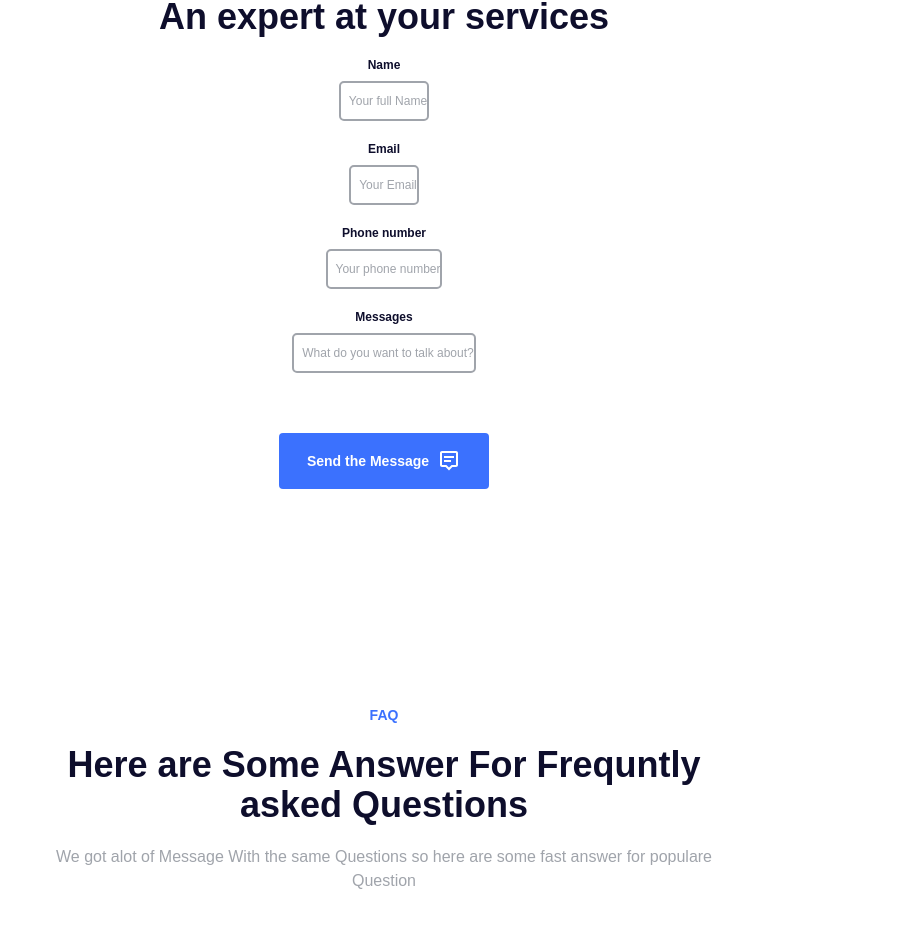
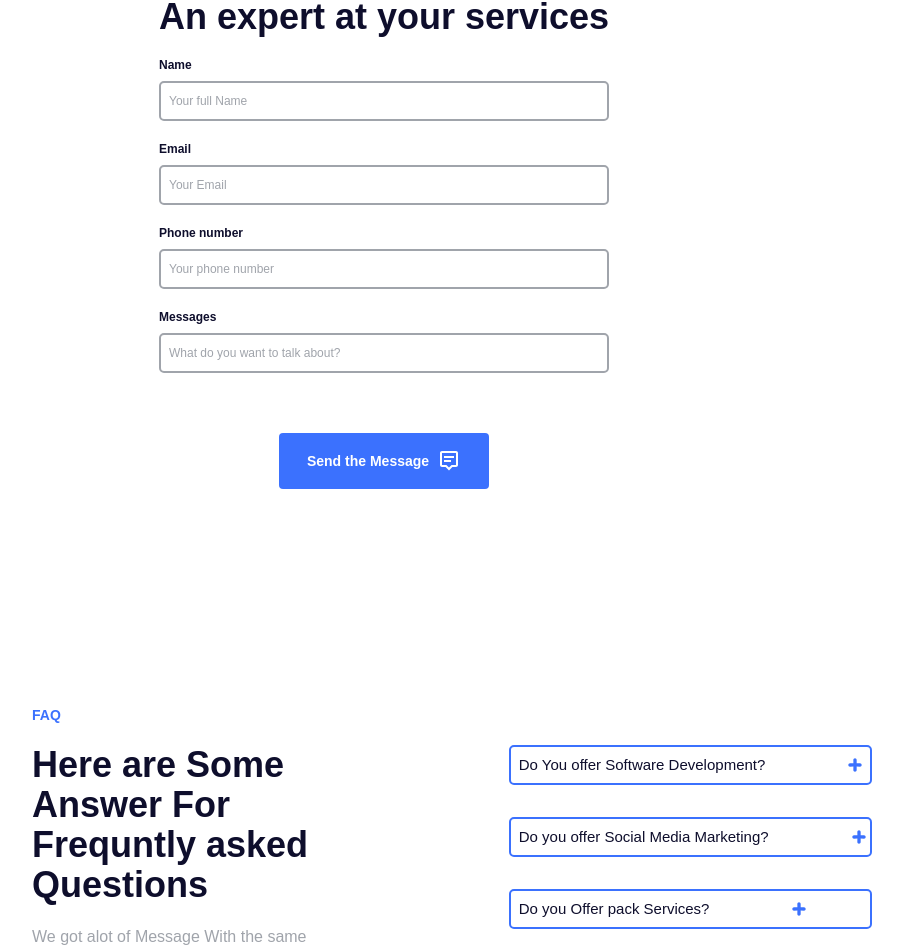
Before and after one commit to youssra-ghninou/i2i-infogerance, a React (Vite) app: page /contactus in a window 1280 px wide. Shown: the part 311-1263 px from the top of the page, without its empty margins (256-1159 px from the left). Built offline with nearby package versions, Linux system fonts and the light colour scheme.

Commit message:
desktop version and dark mode done

```diff
--- a/src/components/buttons/ContactButton.jsx
+++ b/src/components/buttons/ContactButton.jsx
@@ -1,8 +1,8 @@
 const ContactButton = (props) => {
     return (
-        <div className="button rounded-[5px] border-gray border-2 border-solid h-10 flex items-center pl-2 mt-2">
+        <div className="button rounded-[5px] border-gray   border-2 border-solid h-10 flex items-center pl-2 mt-2 lg:w-[450px]">
             <button  >
-                <div className="font-normal text-xs text-gray dark:text-white transition duration-500">{props.text} </div>
+                <div className="font-normal text-xs text-gray  dark:text-gray transition duration-500">{props.text} </div>
             </button>
         </div>
 
--- a/src/components/buttons/PopularQuestsButton.jsx
+++ b/src/components/buttons/PopularQuestsButton.jsx
@@ -3,9 +3,9 @@ import { TiPlus } from 'react-icons/ti';
 
 const PopularQuestions = (props) => {
     return (
-        <div className="button rounded-[5px] border-primary dark:border-white border-2 border-solid h-10 flex items-center pl-2 mt-2">
+        <div className="button rounded-[5px] border-primary dark:border-white border-2 border-solid h-10 flex items-center pl-2 mt-2 ">
         <button className="flex justify-around items-center gap-20" >
-            <div className="font-normal text-[15px] text-text dark:text-white transition duration-500">{props.text} </div>
+            <div className="font-normal text-[15px] text-text dark:text-gray transition duration-500">{props.text} </div>
             <IconContext.Provider value={{className: "text-primary text-xl dark:text-white" }}>
                     <TiPlus />
             </IconContext.Provider>
--- a/src/contactus/Faq.jsx
+++ b/src/contactus/Faq.jsx
@@ -1,8 +1,8 @@
 const Faq = () => {
     return (
         <div className="flex md:py-10 ">
-        <div className="flex flex-1 flex-col w-full gap-5 pt-5 justify-center md:relative lg:justify-center lg:items-center lg:px-40 lg:text-center lg:pb-14">
-            <div className="text-primary font-bold text-sm dark:text-white transition duration-500">
+        <div className="flex flex-1 flex-col w-full gap-5 pt-5 justify-center lg:text-left md:relative lg:justify-center lg:items-center lg:px-40  lg:pb-14">
+            <div className="text-primary lg:pr-72 font-bold text-sm  dark:text-white transition duration-500 ">
             FAQ
             </div>
             <div className="text-text font-bold text-4xl dark:text-white transition duration-500">
--- a/src/contactus/Header.jsx
+++ b/src/contactus/Header.jsx
@@ -12,19 +12,19 @@ const   Header = () => {
                 An expert at your services
                 </div>
                 <div>
-                    <div className="text-text font-bold text-xs dark:text-white transition duration-500"> Name</div>
+                    <div className="text-text font-bold text-xs dark:text-white transition duration-500 lg:text-left "> Name</div>
                     <ContactButton text="Your full Name"/>
                 </div>
                 <div>
-                    <div className="text-text font-bold text-xs dark:text-white transition duration-500">Email</div>
+                    <div className="text-text font-bold text-xs dark:text-white transition duration-500 lg:text-left">Email</div>
                     <ContactButton text="Your Email"/>
                 </div>
                 <div>
-                    <div className="text-text font-bold text-xs dark:text-white transition duration-500">Phone number</div>
+                    <div className="text-text font-bold text-xs dark:text-white transition duration-500 lg:text-left">Phone number</div>
                     <ContactButton text="Your phone number"/>
                 </div>
                 <div>
-                    <div className="text-text font-bold text-xs dark:text-white transition duration-500">Messages</div>
+                    <div className="text-text font-bold text-xs dark:text-white transition duration-500 lg:text-left">Messages</div>
                     <ContactButton text="What do you want to talk about?" />
                 </div>
 
--- a/src/routes/contactus.jsx
+++ b/src/routes/contactus.jsx
@@ -27,11 +27,15 @@ const ContactUs = () => {
               transition={{ type: 'linear' }} // Set the transition to linear
               className="p-5 lg:p-0 flex flex-col gap-5 bg-white dark:bg-dark transition duration-500">
               <Header/>
-              <Faq />
-              <PopularQuestsButton text="Do You offer Software Development?" />
-              <PopularQuestsButton text="Do you offer Social Media Marketing?" />
-              <PopularQuestsButton text="Do you Offer pack Services?" />
-              <PopularQuestsButton text="How long it take to realise a project?" />
+              <div className=" lg:flex lg:flex-row lg:items-center lg:pr-6 ">
+                <Faq />
+                <div className="lg:w-[750px] flex flex-col gap-6">
+                  <PopularQuestsButton text="Do You offer Software Development?" />
+                  <PopularQuestsButton text="Do you offer Social Media Marketing?" />
+                  <PopularQuestsButton text="Do you Offer pack Services?" />
+                  <PopularQuestsButton text="How long it take to realise a project?" />
+                </div>
+              </div>
             </motion.div>
               <div className="z-10 flex flex-col gap-20 pt-5 bg-white dark:bg-dark transition duration-500 ">
                 <Footer />
```
